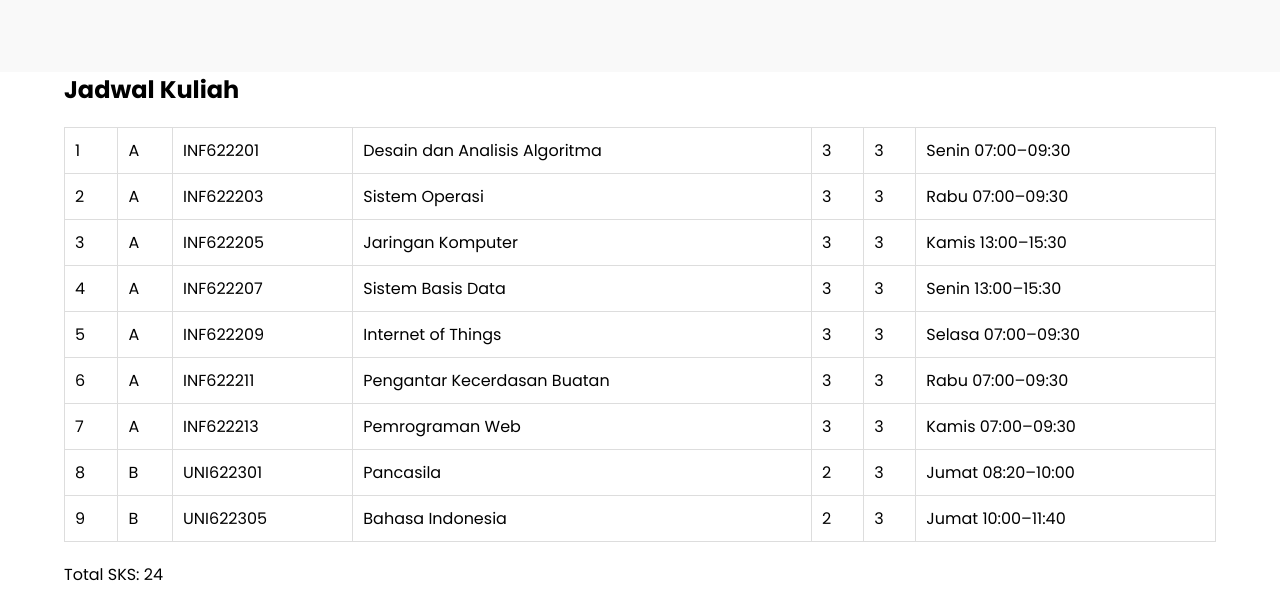
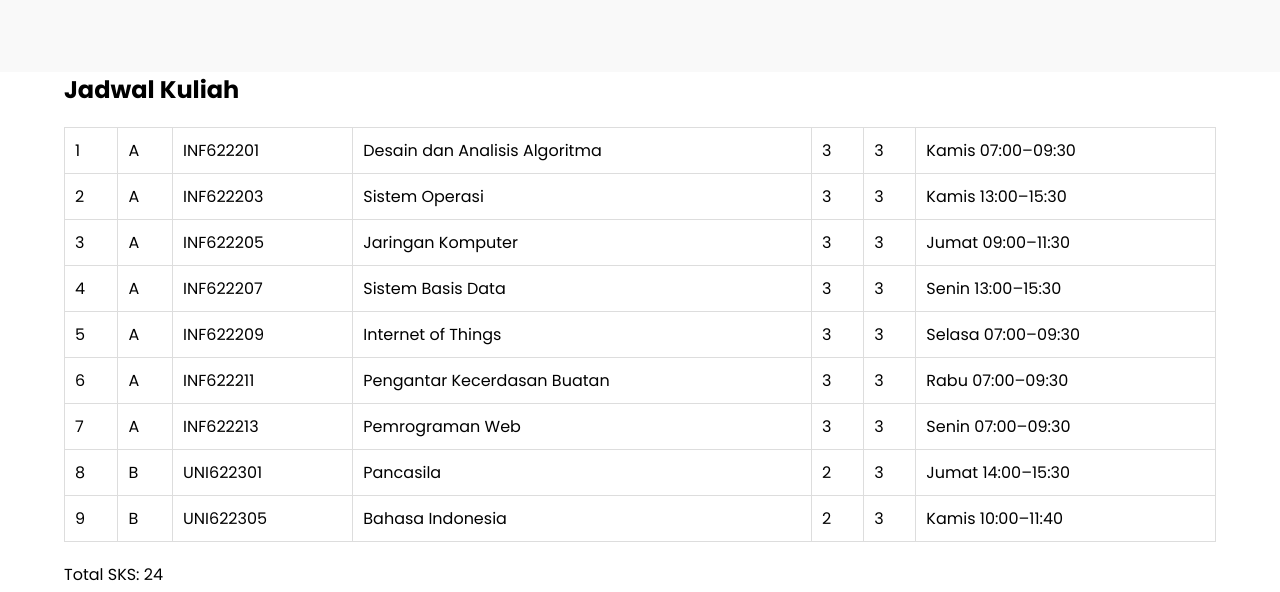
Before and after one commit to RizkiSuryawijaya/RizkiSuryawijaya.github.io, a plain HTML site: page index.html in a window 1280 px wide. Shown: the part 1540-2132 px from the top of the page. Drawn offline with Linux system fonts and the light colour scheme.

Commit message:
initial commit

```diff
--- a/index.html
+++ b/index.html
@@ -93,7 +93,7 @@
                 <td data-label="Mata Kuliah">Desain dan Analisis Algoritma</td>
                 <td data-label="SKS">3</td>
                 <td data-label="Semester">3</td>
-                <td data-label="Waktu">Senin 07:00–09:30</td>
+                <td data-label="Waktu">Kamis 07:00–09:30</td>
             </tr>
             <tr>
                 <td data-label="No">2</td>
@@ -102,7 +102,7 @@
                 <td data-label="Mata Kuliah">Sistem Operasi</td>
                 <td data-label="SKS">3</td>
                 <td data-label="Semester">3</td>
-                <td data-label="Waktu">Rabu 07:00–09:30</td>
+                <td data-label="Waktu">Kamis 13:00–15:30</td>
             </tr>
             <tr>
                 <td data-label="No">3</td>
@@ -111,7 +111,7 @@
                 <td data-label="Mata Kuliah">Jaringan Komputer</td>
                 <td data-label="SKS">3</td>
                 <td data-label="Semester">3</td>
-                <td data-label="Waktu">Kamis 13:00–15:30</td>
+                <td data-label="Waktu">Jumat 09:00–11:30</td>
             </tr>
             <tr>
                 <td data-label="No">4</td>
@@ -147,7 +147,7 @@
                 <td data-label="Mata Kuliah">Pemrograman Web</td>
                 <td data-label="SKS">3</td>
                 <td data-label="Semester">3</td>
-                <td data-label="Waktu">Kamis 07:00–09:30</td>
+                <td data-label="Waktu">Senin 07:00–09:30</td>
             </tr>
             <tr>
                 <td data-label="No">8</td>
@@ -156,7 +156,7 @@
                 <td data-label="Mata Kuliah">Pancasila</td>
                 <td data-label="SKS">2</td>
                 <td data-label="Semester">3</td>
-                <td data-label="Waktu">Jumat 08:20–10:00</td>
+                <td data-label="Waktu">Jumat 14:00–15:30</td>
             </tr>
             <tr>
                 <td data-label="No">9</td>
@@ -165,7 +165,7 @@
                 <td data-label="Mata Kuliah">Bahasa Indonesia</td>
                 <td data-label="SKS">2</td>
                 <td data-label="Semester">3</td>
-                <td data-label="Waktu">Jumat 10:00–11:40</td>
+                <td data-label="Waktu">Kamis 10:00–11:40</td>
             </tr>
         </table>
         <p>Total SKS: 24</p>
```
